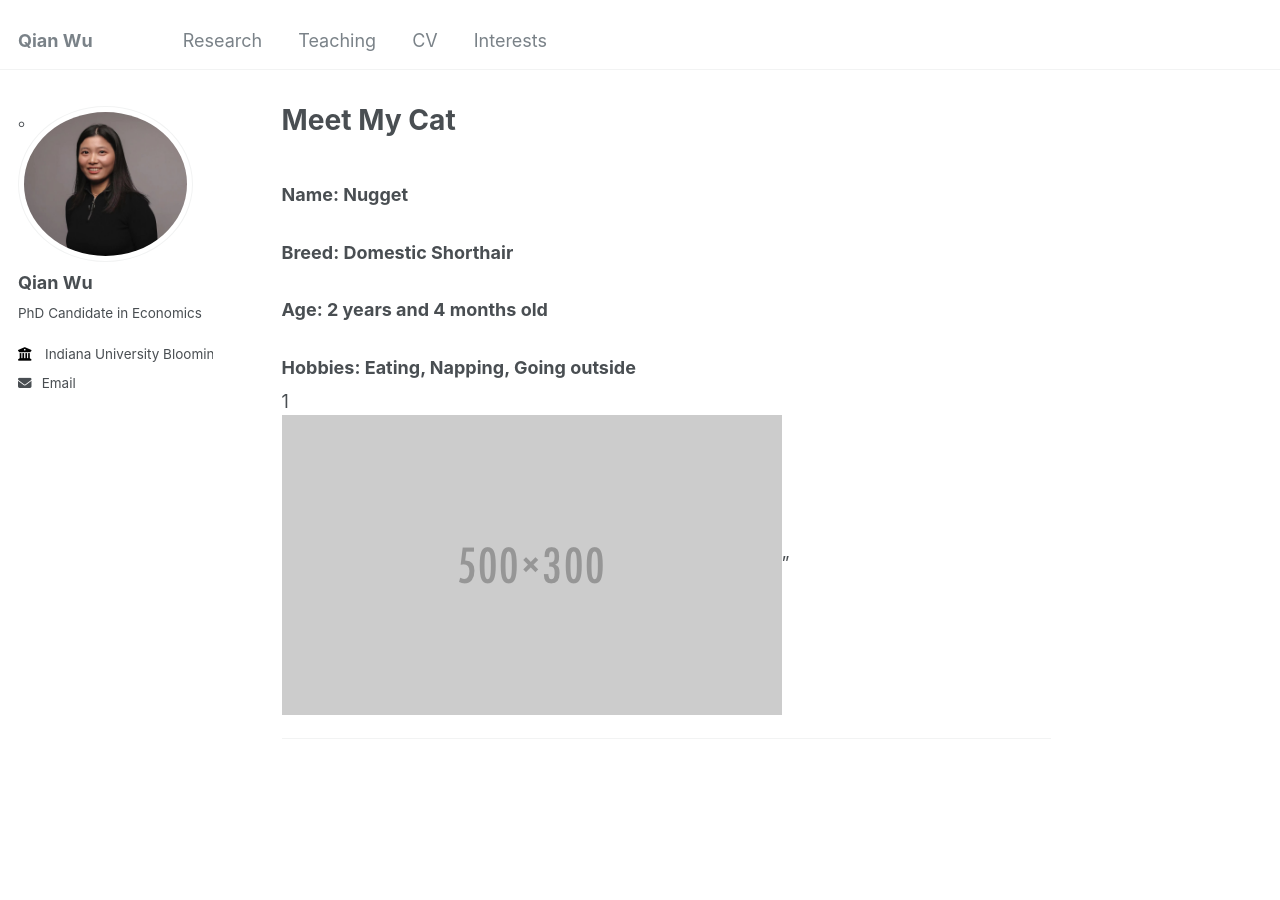
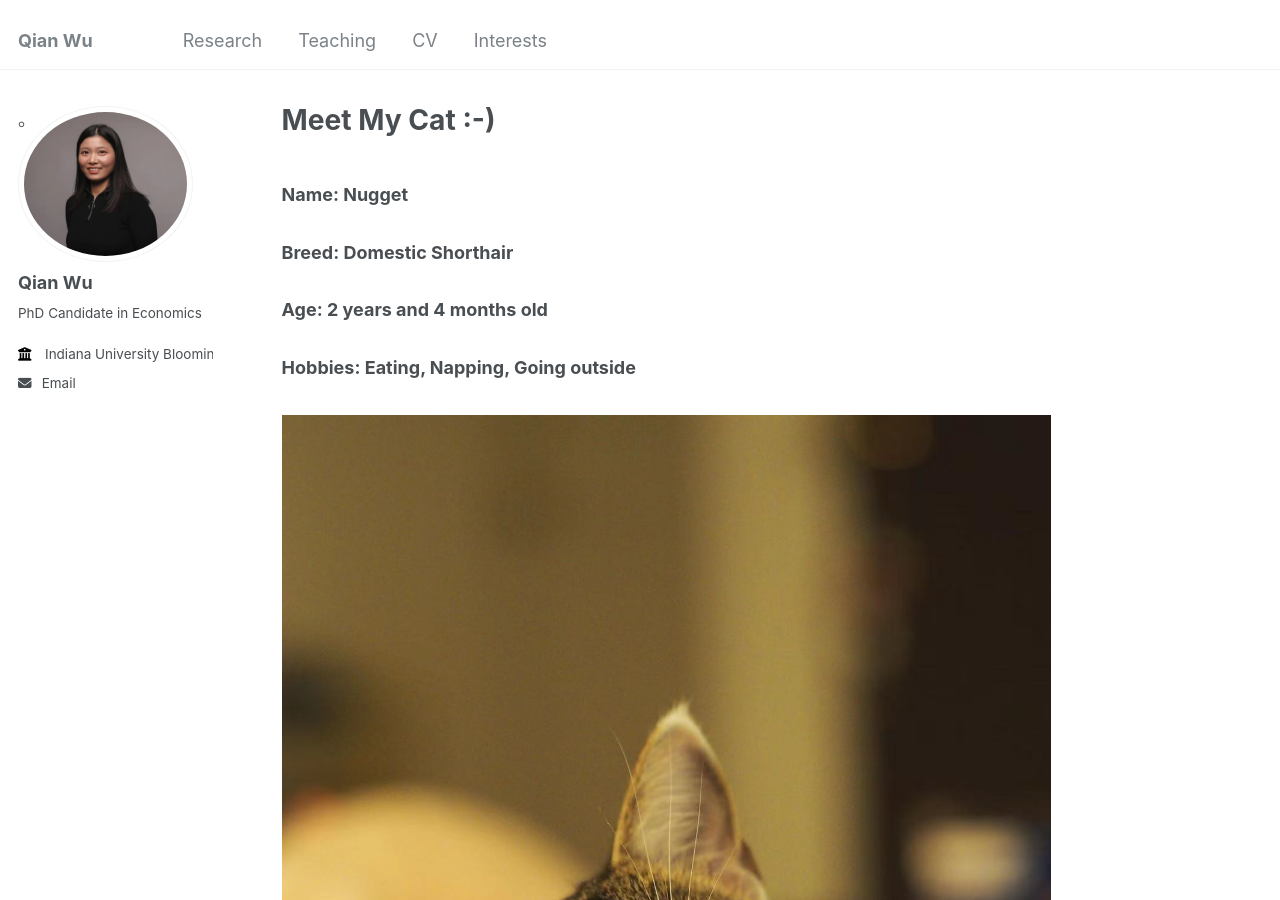
Before and after one commit to qianwu-ef/qianwu-ef.github.io, a Jekyll site: the page built from _pages/interests.md, in a window 1280 px wide and 900 px high. Built offline with Jekyll 4.4.1, drawn with Linux system fonts in a browser that asks for light colours.

Commit message:
nugget pics added

```diff
--- a/_pages/interests.md
+++ b/_pages/interests.md
@@ -1,6 +1,6 @@
 ---
 permalink: /interests/
-title: "Meet My Cat"
+title: "Meet My Cat :-)"
 ---
 
 
@@ -9,6 +9,11 @@
 ### Age: 2 years and 4 months old
 ### Hobbies: Eating, Napping, Going outside
 
-1<br/><img src='/images/500x300.png'>"
+<br/><img src='/images/nugget1.jpg'>
 
+<br/><img src='/images/nugget2.jpg'>
+
+<br/><img src='/images/nugget3.jpg'>
+
+<br/><img src='/images/nugget4.jpg'>
 ---
```
